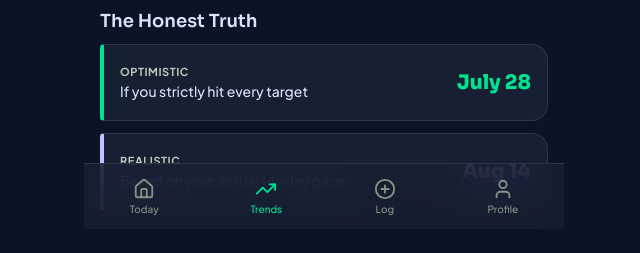
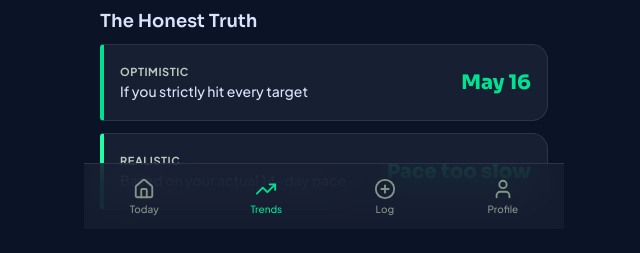
Before and after one commit to ggAcidCode/LeanPath, a Next.js app in the folder app/: page /trends in a window 1280 px wide. Shown: the part 571-824 px from the top of the page, without its empty margins (316-956 px from the left). Built offline with nearby package versions, Linux system fonts and the light colour scheme; no server answers.

Commit message:
feat: add goal editing and fix trends logic/coloring

```diff
--- a/app/src/app/(app)/trends/page.tsx
+++ b/app/src/app/(app)/trends/page.tsx
@@ -90,8 +90,14 @@ export default function TrendsPage() {
   const progressPercent = Math.min(100, Math.max(0, Math.round((stats.totalLost / (stats.totalToLose || 1)) * 100)));
 
   // Calculate projected date (optimistic: 1.5 lb/week, realistic: based on actual deficit)
-  const optDays = (stats.totalToLose - stats.totalLost) / 1.5 * 7;
-  const realDays = (stats.totalToLose - stats.totalLost) / (stats.avgDeficit > 0 ? (stats.avgDeficit * 7 / 3500) : 0.5) * 7;
+  const hasReachedGoal = stats.totalToLose > 0 && stats.totalLost >= stats.totalToLose;
+  const remainingLbs = Math.max(0, stats.totalToLose - stats.totalLost);
+
+  const optPaceLbsPerWeek = 1.5;
+  const realPaceLbsPerWeek = stats.avgDeficit > 0 ? (stats.avgDeficit * 7 / 3500) : 0;
+
+  const optDays = remainingLbs / optPaceLbsPerWeek * 7;
+  const realDays = realPaceLbsPerWeek > 0 ? (remainingLbs / realPaceLbsPerWeek) * 7 : -1;
 
   const optDate = new Date(); optDate.setDate(optDate.getDate() + optDays);
   const realDate = new Date(); realDate.setDate(realDate.getDate() + realDays);
@@ -169,19 +175,19 @@ export default function TrendsPage() {
             <div style={{ fontSize: 14, color: 'var(--text-primary)', fontWeight: 500 }}>If you strictly hit every target</div>
           </div>
           <div className="heading" style={{ fontSize: 20, fontWeight: 800, color: 'var(--lp-teal)' }}>
-             {stats.totalLost > 0 ? optDate.toLocaleDateString('en-US', dateFormat) : 'July 28'}
+             {hasReachedGoal ? 'Goal Reached!' : optDate.toLocaleDateString('en-US', dateFormat)}
           </div>
         </div>
       </div>
 
-      <div className="card" style={{ padding: '20px 16px', borderLeft: '4px solid var(--lp-blue-light)', marginBottom: 12, borderRadius: '4px 16px 16px 4px' }}>
+      <div className="card" style={{ padding: '20px 16px', borderLeft: '4px solid var(--lp-teal-light)', marginBottom: 12, borderRadius: '4px 16px 16px 4px' }}>
         <div style={{ display: 'flex', justifyContent: 'space-between', alignItems: 'center' }}>
           <div>
             <div style={{ fontSize: 11, fontWeight: 700, letterSpacing: '0.05em', color: 'var(--text-secondary)', marginBottom: 4, textTransform: 'uppercase' }}>Realistic</div>
             <div style={{ fontSize: 14, color: 'var(--text-primary)', fontWeight: 500 }}>Based on your actual 14-day pace</div>
           </div>
-          <div className="heading" style={{ fontSize: 20, fontWeight: 800, color: 'var(--lp-blue-light)' }}>
-             {stats.totalLost > 0 ? realDate.toLocaleDateString('en-US', dateFormat) : 'Aug 14'}
+          <div className="heading" style={{ fontSize: 20, fontWeight: 800, color: 'var(--lp-teal-light)' }}>
+             {hasReachedGoal ? 'Goal Reached!' : (realPaceLbsPerWeek > 0 ? realDate.toLocaleDateString('en-US', dateFormat) : 'Pace too slow')}
           </div>
         </div>
       </div>
```
Also changed, not shown: app/src/app/(app)/profile/page.tsx (+47 -1 lines).
